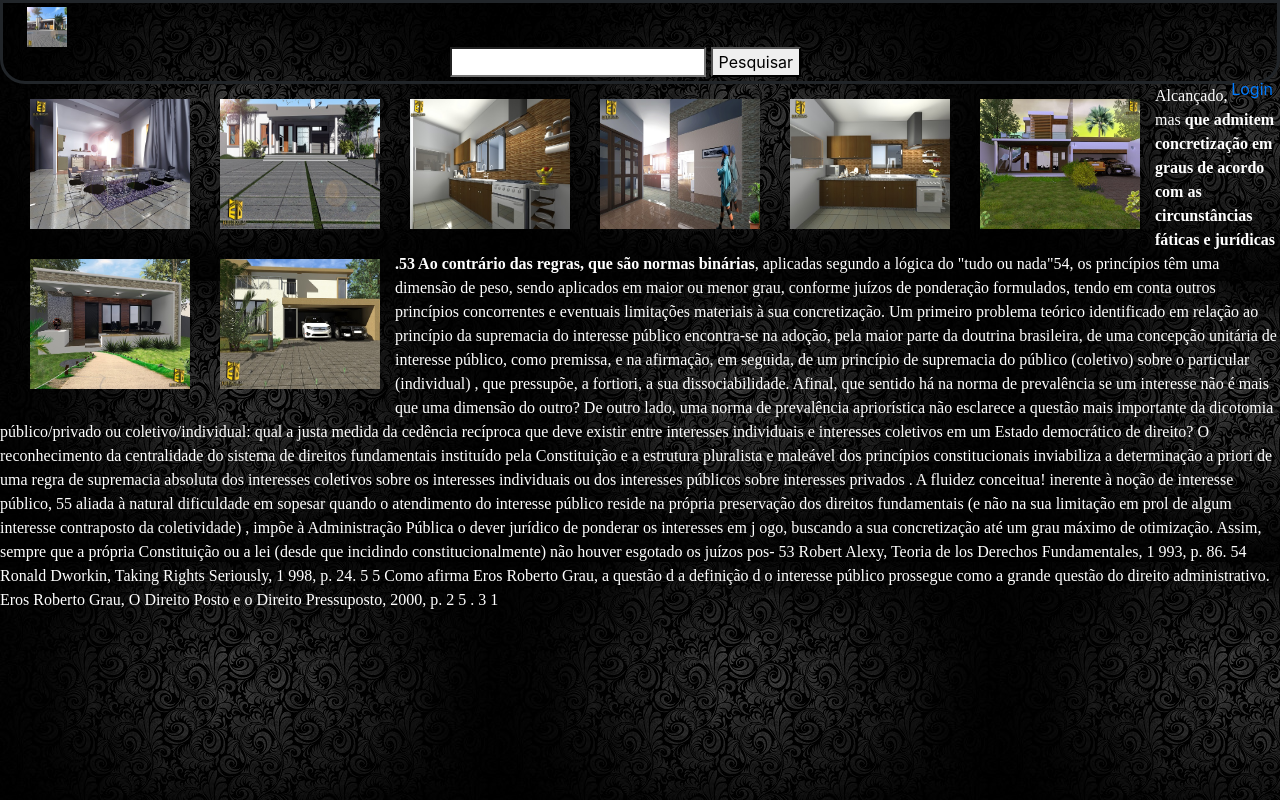
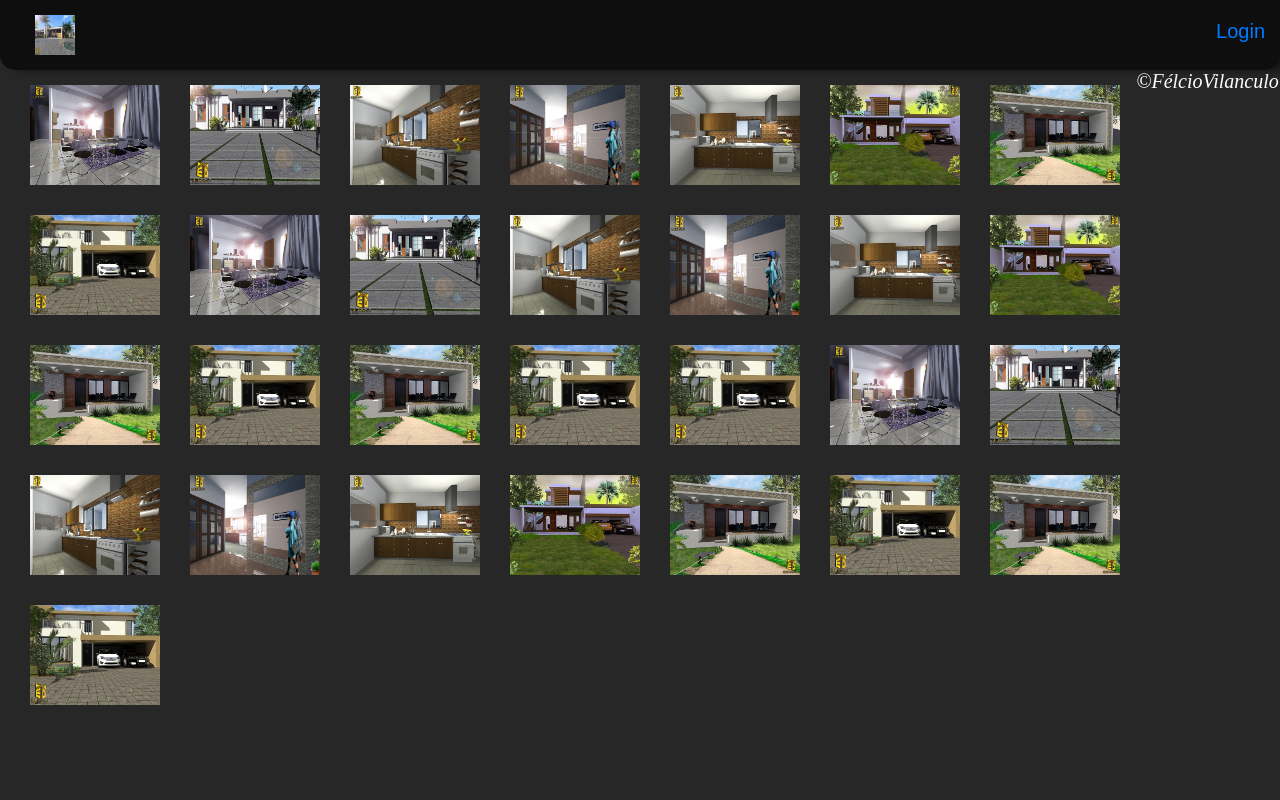
Before and after one commit to Felcio/DreamProject, a plain HTML site: page index.html in a window 1280 px wide. Drawn offline with Linux system fonts and the light colour scheme.

Commit message:
Melhoria no css e Adicionei conteudo
Fiz a melhoria do css do arquivo da pagina principal e da pagina do login, tendo também acrescentado conteúdo no arquivo do Login.

```diff
--- /dev/null
+++ b/css/estilo.css
@@ -0,0 +1,13 @@
+section{
+background: rgba(35, 36, 43, 0.685);
+border-radius: 10px;
+padding: 15px;
+width: auto;
+margin: auto;
+box-shadow: 6px 8px 12px black;
+
+}
+p{
+    color: black;
+    text-decoration: black;
+}
--- a/css/index.css
+++ b/css/index.css
@@ -1,15 +1,13 @@
 #cabecalho{
-    background-color: rgba(0, 0, 0, 0.247);
-    position: relative;
-    display: block;
-    padding: 4px;
+    background-color: rgba(0, 0, 0, 0.644);
+    position: sticky;
+    padding: 15px;
     width: 100%;
-    border-style: solid;
-    border-bottom-color:inherit;
-    border-radius: 0px 0px 25px 25px;
-
+    border-radius: 0px 0px 15px 15px;
+    box-shadow: 10px 0px 10px 0px rgba(0, 0, 0, 0.589);
 
 }
+
 
 #imglogo{
     width: 40px;
@@ -17,31 +15,64 @@
     margin-left: 20px;
 
 }
-#pesquisa{
-    margin-left: 35%;
+#navcabecalho ul{
+
+    margin-top: 5px;
+    padding: 0px;
+    list-style: none;
+    position: relative;
+    float: right;
+
 }
-#login{
-float: right;
-position: relative;
+#secimg{
+    margin: auto;
+    width: auto;
+
 }
 #img{
-    position: sticky;
+    position: relative;
     background-color: lightseagreen;
     margin-left: 15px;
     margin-right: 15px;
 }
 .img{
-    width: 160px;
-    height: 130px;
+    width: 130px;
+    height: 100px;
     margin: 15px;
     float: left;
 }
 
 body{
-    background-attachment: fixed;
-    background-image: url(../img/black_background_pattern_light_texture_55291_1366x768.jpg);
+
+    background: rgba(0, 0, 0, 0.849);
+    font: normal 15pt Arial;
+
 }
+#loginheader{
+    text-align: center;
+    color: white;
+
+}
+#loginsection{
+    background: rgba(35, 36, 43, 0.685);
+    border-radius: 10px;
+    padding: 15px;
+    width: 500px;
+    margin: auto;
+    box-shadow: 6px 8px 12px black;
+
+    }
+
 body p{
     color: white;
     font-family: 'Times New Roman', Times, serif;
 }
+
+
+
+footer{
+    text-align: center;
+    color: white;
+    font-style: italic;
+
+    }
--- a/index.html
+++ b/index.html
@@ -7,24 +7,25 @@
     <title>DreamProject</title>
     <link rel="stylesheet" href="css/bootstrap.min.css">
     <link rel="stylesheet" href="css/index.css">
-    <link rel="stylesheet" href="js/bootstrap.min.js">
-    <link rel="stylesheet" href="js/index.js">
+    <script src="js/bootstrap.min.js"></script>
+    <script src="js/index.js"></script>
  </head>
-<body >
+<body>
 
       <header id="cabecalho">
-        <img src="img/1pos.jpg" alt="Logitipo" id="imglogo" >
+       <nav id="navcabecalho">
+            <a href="index.html">
+                   <img src="img/1pos.jpg" alt="DreamProject" id="imglogo">
+            </a>
+            <ul>
+                  <li>
+                        <a href="login.html">Login</a>
+                  </li>
+            </ul>
+       </nav>
+      </header>
 
-          <div id="pesquisa">
-                <input type="search" >
-                <button type="submit">Pesquisar</button>
-          </div>
-
-          <div id="login">
-                <a href="login.html">Login</a>
-          </div>
-
-    </header>
+      <section id="secimg">
             <div id="img">
                   <img src="img/ACCam1.jpg" alt="carousel1" class="img">
                   <img src="img/A5424234vxcv.jpg" alt="carousel2" class="img">
@@ -34,47 +35,35 @@
                   <img src="img/ACCamera546445544546.jpg" alt="carousel6" class="img">
                   <img src="img/ACCamera564phlog1.jpg" alt="carousel7" class="img">
                   <img src="img/ACCamera5875756.jpg" alt="carousel8" class="img">
+                  <img src="img/ACCam1.jpg" alt="carousel1" class="img">
+                  <img src="img/A5424234vxcv.jpg" alt="carousel2" class="img">
+                  <img src="img/ACCamera_2.jpg" alt="carousel3" class="img">
+                  <img src="img/849848984.jpg" alt="carousel4" class="img">
+                  <img src="img/ACCamer5454a_4.jpg" alt="carousel5" class="img">
+                  <img src="img/ACCamera546445544546.jpg" alt="carousel6" class="img">
+                  <img src="img/ACCamera564phlog1.jpg" alt="carousel7" class="img">
+                  <img src="img/ACCamera5875756.jpg" alt="carousel8" class="img">
+                  <img src="img/ACCamera564phlog1.jpg" alt="carousel7" class="img">
+                  <img src="img/ACCamera5875756.jpg" alt="carousel8" class="img">
+                  <img src="img/ACCamera5875756.jpg" alt="carousel8" class="img">
+                  <img src="img/ACCam1.jpg" alt="carousel1" class="img">
+                  <img src="img/A5424234vxcv.jpg" alt="carousel2" class="img">
+                  <img src="img/ACCamera_2.jpg" alt="carousel3" class="img">
+                  <img src="img/849848984.jpg" alt="carousel4" class="img">
+                  <img src="img/ACCamer5454a_4.jpg" alt="carousel5" class="img">
+                  <img src="img/ACCamera546445544546.jpg" alt="carousel6" class="img">
+                  <img src="img/ACCamera564phlog1.jpg" alt="carousel7" class="img">
+                  <img src="img/ACCamera5875756.jpg" alt="carousel8" class="img">
+                  <img src="img/ACCamera564phlog1.jpg" alt="carousel7" class="img">
+                  <img src="img/ACCamera5875756.jpg" alt="carousel8" class="img">
             </div>
-  <p>    Alcançado, mas <strong> que admitem concretização em graus de acordo
-        com as circunstâncias fáticas e jurídicas .53 Ao contrário das regras,
-        que são normas binárias</strong>, aplicadas segundo a lógica do "tudo ou
-        nada"54, os princípios têm uma dimensão de peso, sendo aplicados
-        em maior ou menor grau, conforme juízos de ponderação formulados,
-        tendo em conta outros princípios concorrentes e eventuais
-        limitações materiais à sua concretização.
-        Um primeiro problema teórico identificado em relação ao princípio
-        da supremacia do interesse público encontra-se na adoção,
-        pela maior parte da doutrina brasileira, de uma concepção unitária
-        de interesse público, como premissa, e na afirmação, em seguida,
-        de um princípio de supremacia do público (coletivo) sobre o particular
-        (individual) , que pressupõe, a fortiori, a sua dissociabilidade.
-        Afinal, que sentido há na norma de prevalência se um interesse não
-        é mais que uma dimensão do outro?
-        De outro lado, uma norma de prevalência apriorística não esclarece
-        a questão mais importante da dicotomia público/privado
-        ou coletivo/individual: qual a justa medida da cedência recíproca
-        que deve existir entre interesses individuais e interesses coletivos
-        em um Estado democrático de direito?
-        O reconhecimento da centralidade do sistema de direitos fundamentais
-        instituído pela Constituição e a estrutura pluralista e
-        maleável dos princípios constitucionais inviabiliza a determinação
-        a priori de uma regra de supremacia absoluta dos interesses coletivos
-        sobre os interesses individuais ou dos interesses públicos sobre
-        interesses privados . A fluidez conceitua! inerente à noção de interesse
-        público, 55 aliada à natural dificuldade em sopesar quando o
-        atendimento do interesse público reside na própria preservação
-        dos direitos fundamentais (e não na sua limitação em prol de algum
-        interesse contraposto da coletividade) , impõe à Administração Pública
-        o dever jurídico de ponderar os interesses em j ogo, buscando
-        a sua concretização até um grau máximo de otimização.
-        Assim, sempre que a própria Constituição ou a lei (desde que
-        incidindo constitucionalmente) não houver esgotado os juízos pos-
-        53 Robert Alexy, Teoria de los Derechos Fundamentales, 1 993, p. 86.
-        54 Ronald Dworkin, Taking Rights Seriously, 1 998, p. 24.
-        5 5 Como afirma Eros Roberto Grau, a questão d a definição d o interesse público
-        prossegue como a grande questão do direito administrativo. Eros Roberto
-        Grau, O Direito Posto e o Direito Pressuposto, 2000, p. 2 5 .
-        3 1
-  </p>
+            </div>
+      </section>
+
+
+
+  <footer>
+   <p>&copy;FélcioVilanculo</p>
+  </footer>
 </body>
 </html>
```
Also changed, not shown: login.html (+33 -0 lines). Lines whose indentation alone changed are shown as unchanged.
